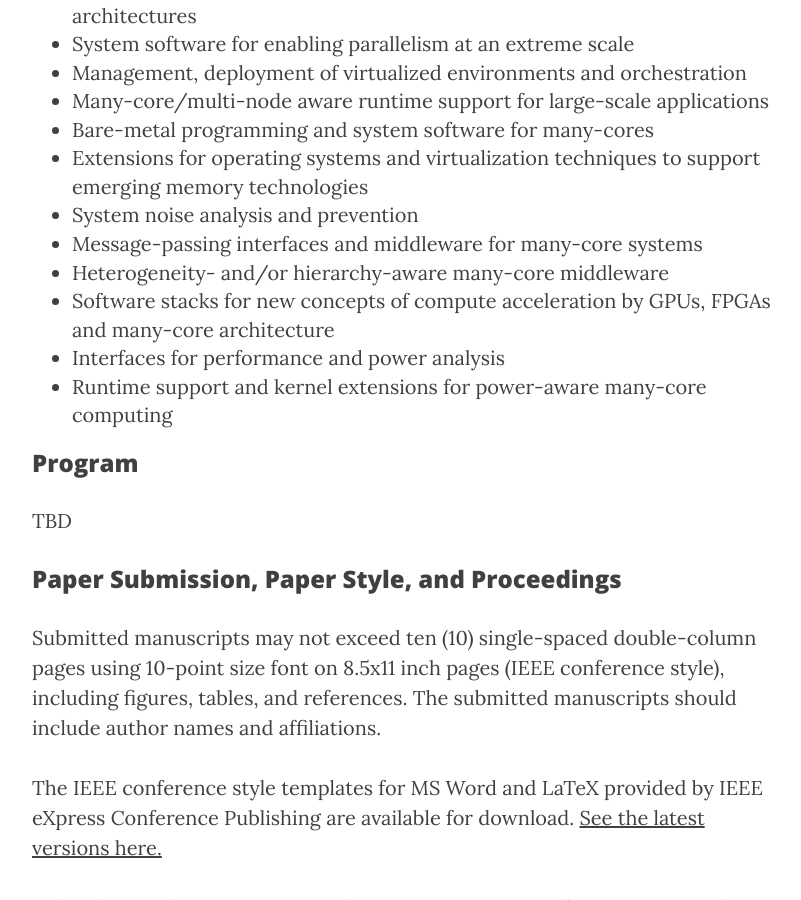
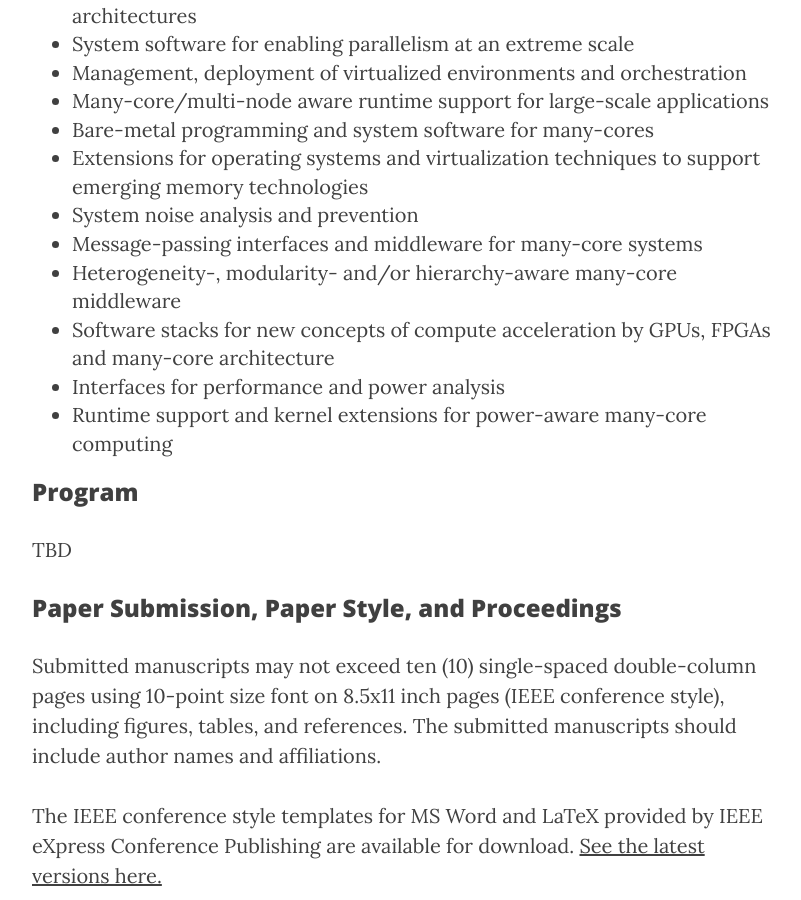
Before and after one commit to WROME/wrome.github.io, a Jekyll site: the page built from vancouver2018.md, in a window 1280 px wide and 900 px high, scrolled down 1932 px. Shown: the whole window, without its empty margins (233-1034 px from the left). Built offline with Jekyll 4.4.1, drawn with Linux system fonts in a browser that asks for light colours; nearby versions of some CDN libraries.

Commit message:
Wrangle "modularity-awareness" into the list of topics

```diff
--- a/vancouver2018.md
+++ b/vancouver2018.md
@@ -32,7 +32,7 @@ Authors from all related disciplines are invited to submit unpublished papers re
 * Extensions for operating systems and virtualization techniques to support emerging memory technologies
 * System noise analysis and prevention
 * Message-passing interfaces and middleware for many-core systems
-* Heterogeneity- and/or hierarchy-aware many-core middleware
+* Heterogeneity-, modularity- and/or hierarchy-aware many-core middleware
 * Software stacks for new concepts of compute acceleration by GPUs, FPGAs and many-core architecture
 * Interfaces for performance and power analysis
 * Runtime support and kernel extensions for power-aware many-core computing
```
